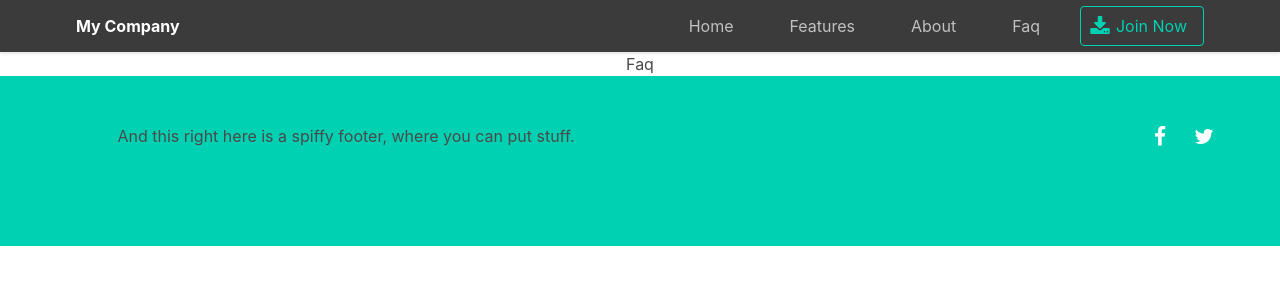
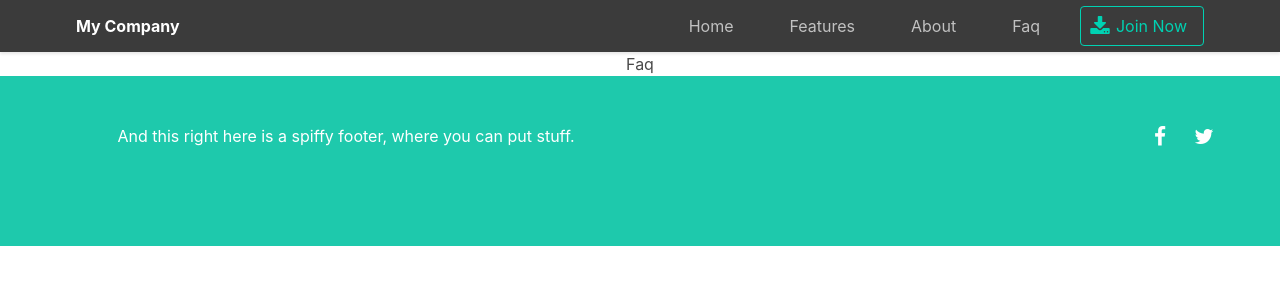
Before and after one commit to cesarfrick/react-angular-vue-by-example, a React (Create React App) app in the folder compare-react/: page /faq in a window 1280 px wide. Shown: the top 300 px of the page. Built offline with nearby package versions, Linux system fonts and the light colour scheme.

Commit message:
[Footer] Fix style issues

```diff
--- a/compare-react/src/App.scss
+++ b/compare-react/src/App.scss
@@ -1,6 +1,7 @@
 @import './../node_modules/bulma/bulma.sass';
 @import 'https://maxcdn.bootstrapcdn.com/font-awesome/4.7.0/css/font-awesome.min.css';
 @import './scss/_mediaqueries.scss';
+
 .App {
   text-align: center;
 }
--- a/compare-react/src/components/footer/footer.scss
+++ b/compare-react/src/components/footer/footer.scss
@@ -1,7 +1,8 @@
-@import './../../App.scss';
+@import './../../scss/_mediaqueries.scss';
 
 .footer {
-  background-color: $primary;
+  background-color: $primary !important;
+  color: #fff;
 
   .icon {
     color: #fff;
```
